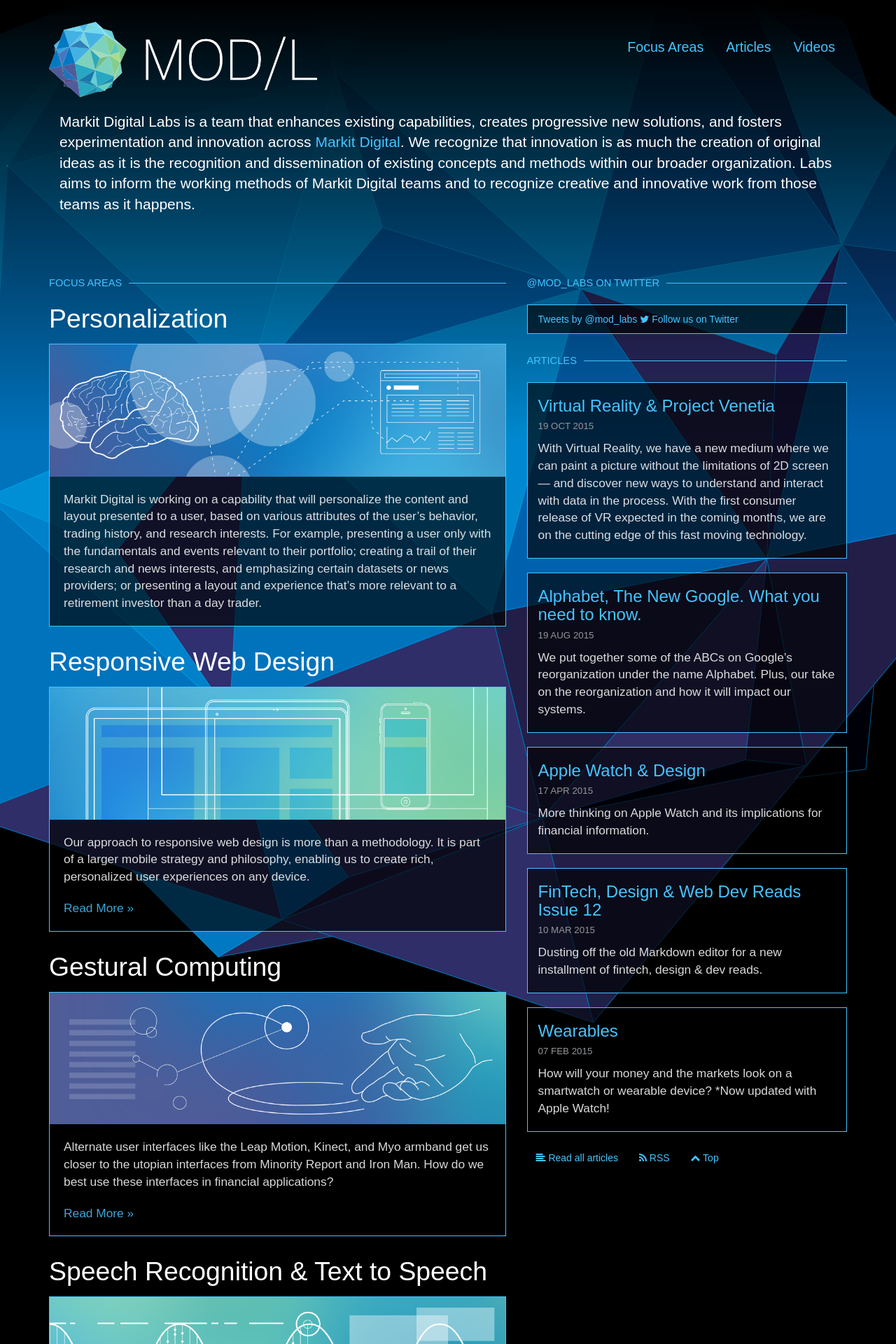
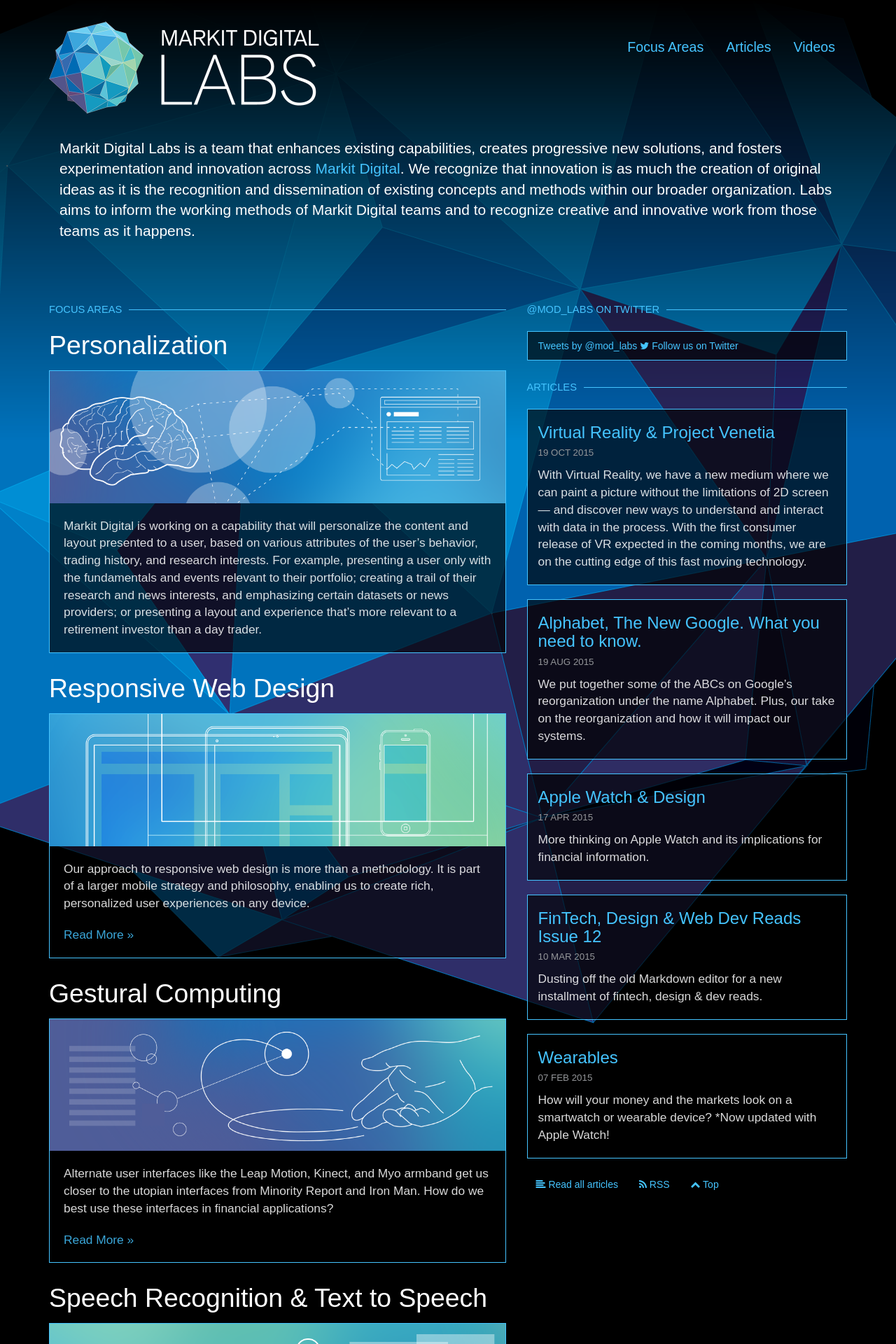
Before and after one commit to modl/modl.github.io, a Jekyll site: the page built from index.html, in a window 1280 px wide. Shown: the top 1920 px of the page at 70% size. Built offline with Jekyll 4.4.1, drawn with Linux system fonts in a browser that asks for light colours; some web fonts are replaced; comment, search, counter and statistics services are not loaded.

Commit message:
updating logo

```diff
--- a/stylesheets/style.css
+++ b/stylesheets/style.css
@@ -63,7 +63,7 @@
 	margin-top: 30px;
 	margin-bottom: 20px;
 	width: 386px;
-	height: 109px;
+	height: 147px;
 }
 
 /** nav */
```
Also changed, not shown: images/dodecahedron_logo@2x.png.
